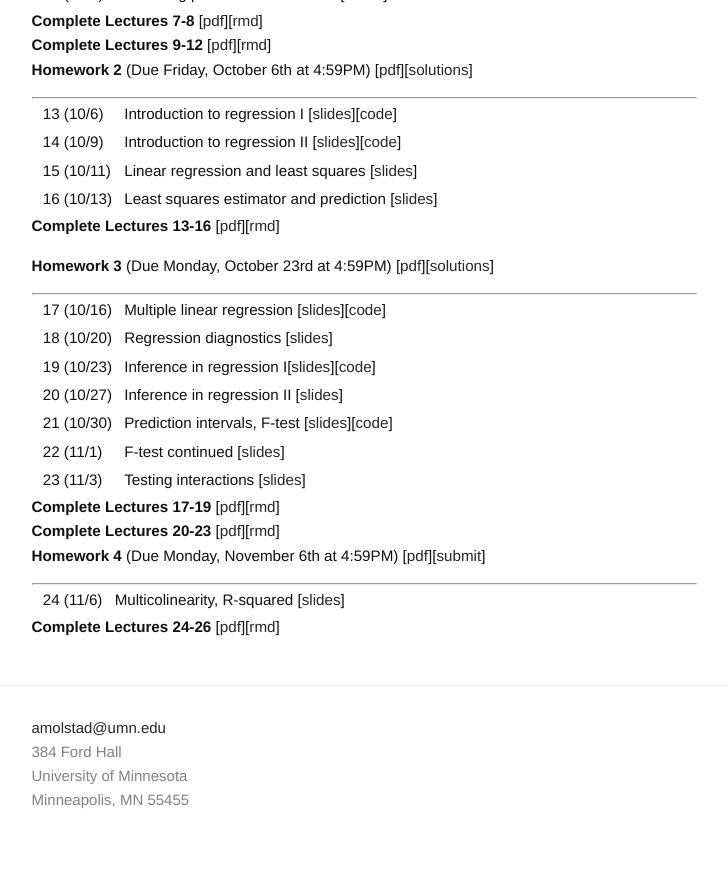
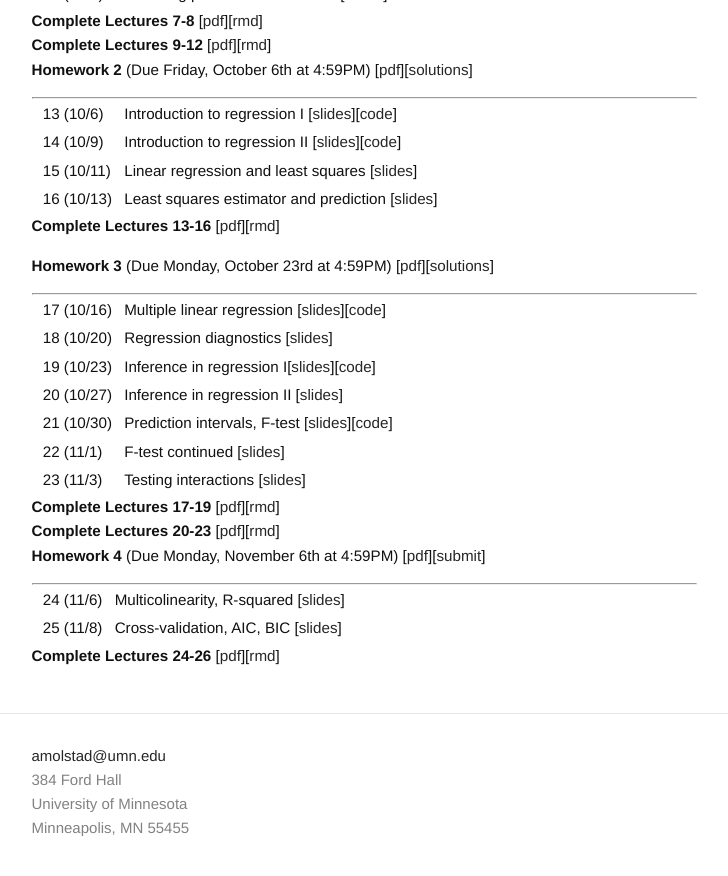
Before and after one commit to ajmolstad/ajmolstad.github.io, a Jekyll site: the page built from F23_STAT3301.md, in a window 1280 px wide and 900 px high, scrolled down 901 px. Shown: the top 876 px of the window, without its empty margins (276-1004 px from the left). Built offline with Jekyll 4.4.1, drawn with Linux system fonts in a browser that asks for light colours.

Commit message:
Update F23_STAT3301.md

```diff
--- a/F23_STAT3301.md
+++ b/F23_STAT3301.md
@@ -82,5 +82,6 @@ Note that you must be logged into your UMN Canvas account to access course mater
 -------------------------
 
 || 24 (11/6) || Multicolinearity, R-squared [[slides](https://canvas.umn.edu/files/39207426/download?download_frd=1)] ||
+|| 25 (11/8) || Cross-validation, AIC, BIC [[slides](https://canvas.umn.edu/files/39283797/download?download_frd=1)] ||
 
 **Complete Lectures 24-26** [[pdf](https://canvas.umn.edu/files/39208589/download?download_frd=1)][[rmd](https://canvas.umn.edu/files/39208590/download?download_frd=1)]
```
